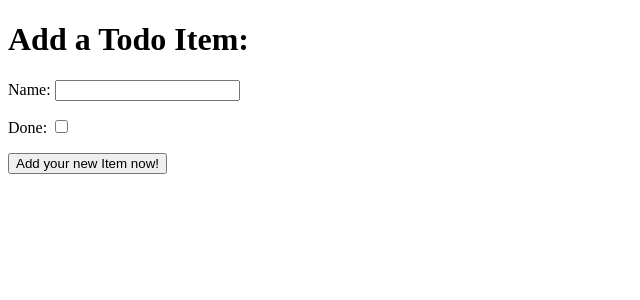
After one commit to bariryan/walking_with_django, a Django app: page /add in a window 1280 px wide. The commit adds this page. Shown: the top 300 px of the page, without its empty margins (0-640 px from the left). Run offline with Django 4.2, Linux system fonts and the light colour scheme.

Commit message:
added the ability to create items and the ablility to read said items

```diff
--- a/django_todo/urls.py
+++ b/django_todo/urls.py
@@ -15,9 +15,11 @@ Including another URLconf
 """
 from django.contrib import admin
 from django.urls import path
-from todo.views import get_todo_list
+from todo.views import get_todo_list, add_item
 
 urlpatterns = [
     path('admin/', admin.site.urls),
-    path('', get_todo_list, name='get_todo_list')
+    path('', get_todo_list, name='get_todo_list'),
+    path('add', add_item, name='add')
+
 ]
--- a/todo/models.py
+++ b/todo/models.py
@@ -1,9 +1,11 @@
 from django.db import models
+
 
 # Create your models here.
 class Item(models.Model):
     name = models.CharField(max_length=50, null=False, blank=False)
     done = models.BooleanField(null=False, blank=False, default=False)
 
+
     def __str__(self):
         return self.name
--- /dev/null
+++ b/todo/templates/todo/add_item.html
@@ -0,0 +1,32 @@
+<!DOCTYPE html>
+<html lang="en">
+<head>
+    <meta charset="UTF-8">
+    <meta http-equiv="X-UA-Compatible" content="IE=edge">
+    <meta name="viewport" content="width=device-width, initial-scale=1.0">
+    <title>Document</title>
+</head>
+<body>
+    <h1>Add a Todo Item:</h1>
+    <form method="POST" action="add">
+        {% csrf_token %}
+        <div>
+            <p>
+                <label for="id_name">Name: </label>
+                <input type="text" id="id_name" name="item_name">
+            </p>
+        </div>
+        <div>
+            <p>
+                <label for="id_done">Done: </label>
+                <input type="checkbox" id="id_done" name="done">
+            </p>
+        </div>
+        <div>
+            <p>
+                <button type="submit">Add your new Item now!</button>
+            </p>
+        </div>
+    </form>
+</body>
+</html>
--- a/todo/templates/todo/todo_list.html
+++ b/todo/templates/todo/todo_list.html
@@ -22,5 +22,6 @@
         <tr><td>Well this is embarrasing, it looks like you have nothing to do.</td></tr>
         {% endfor %}
     </table>
+    <a href="/add">Add an Item</a>
 </body>
 </html>
--- a/todo/views.py
+++ b/todo/views.py
@@ -1,4 +1,4 @@
-from django.shortcuts import render
+from django.shortcuts import render, redirect
 from .models import Item
 
 
@@ -8,3 +8,13 @@ def get_todo_list(request):
         'items': items
     }
     return render(request, "todo/todo_list.html", context)
+
+
+def add_item(request):
+    if request.method == 'POST':
+        name = request.POST.get('item_name')
+        done = 'done' in request.POST
+        Item.objects.create(name=name, done=done)
+
+        return redirect('get_todo_list')
+    return render(request, "todo/add_item.html")
```
Also changed, not shown: db.sqlite3.
